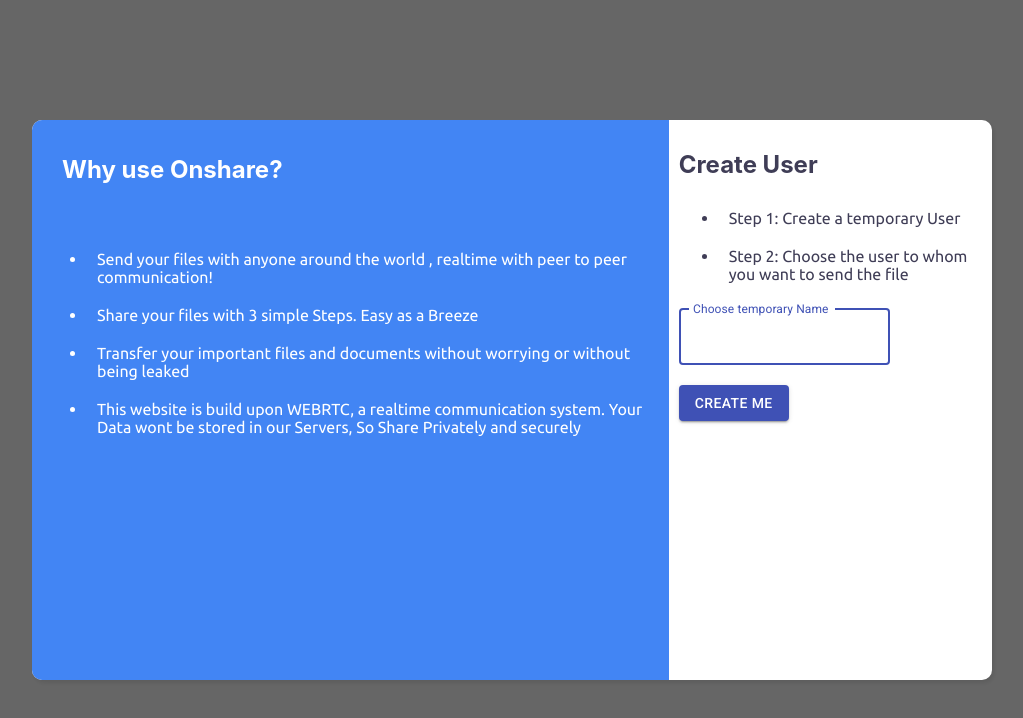
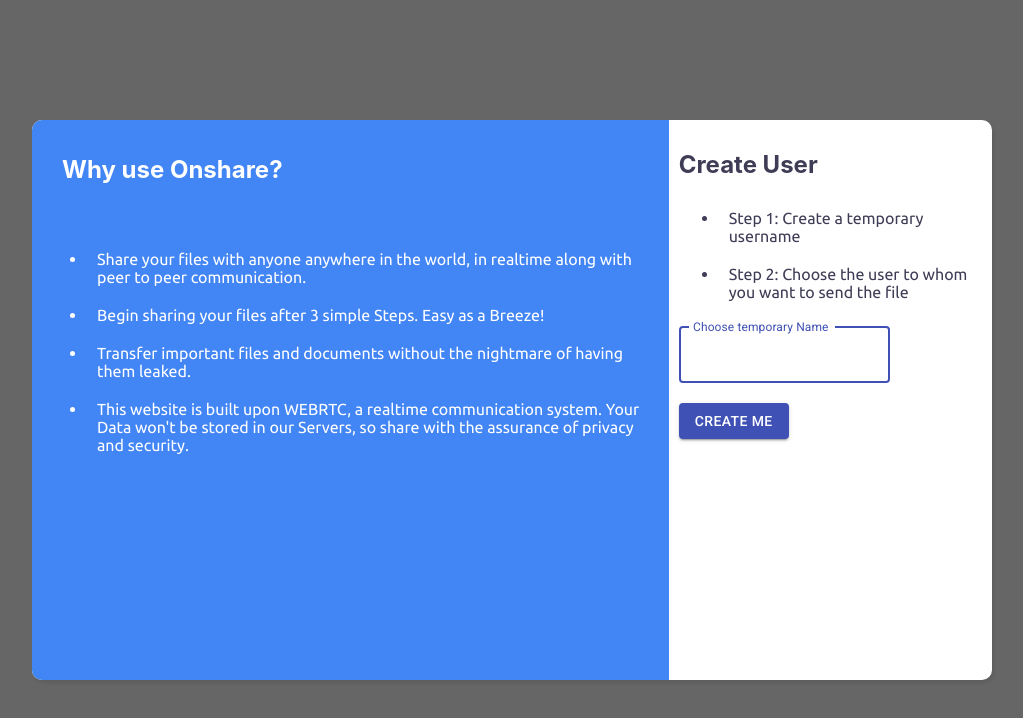
Before and after one commit to vj-abishek/airdrop, a React (Create React App) app: page /create_user_name in a window 1280 px wide. Shown: the top 718 px of the page, without its empty margins (128-1151 px from the left). Built offline with nearby package versions, Linux system fonts and the light colour scheme; no server answers.

Commit message:
Update Login.jsx

```diff
--- a/src/Components/Login/Login.jsx
+++ b/src/Components/Login/Login.jsx
@@ -23,25 +23,25 @@ function Login() {
           <br />
           <ul>
             <li>
-              Send your files with anyone around the world , realtime with peer
-              to peer communication!
+              Share your files with anyone anywhere in the world, in realtime along with peer
+              to peer communication.
             </li>
-            <li>Share your files with 3 simple Steps. Easy as a Breeze</li>
+            <li>Begin sharing your files after 3 simple Steps. Easy as a Breeze!</li>
             <li>
-              Transfer your important files and documents without worrying or
-              without being leaked
+              Transfer important files and documents without the nightmare of having
+              them leaked.
             </li>
             <li>
-              This website is build upon WEBRTC, a realtime communication
-              system. Your Data wont be stored in our Servers, So Share
-              Privately and securely
+              This website is built upon WEBRTC, a realtime communication
+              system. Your Data won't be stored in our Servers, so share
+              with the assurance of privacy and security.
             </li>
           </ul>
         </div>
         <div className='login_section'>
           <h2 style={{ color: '#3F3D56' }}>Create User</h2>
           <ul>
-            <li>Step 1: Create a temporary User</li>
+            <li>Step 1: Create a temporary username</li>
             <li>Step 2: Choose the user to whom you want to send the file</li>
           </ul>
           <form autoComplete='off' onSubmit={createUSer}>
```
